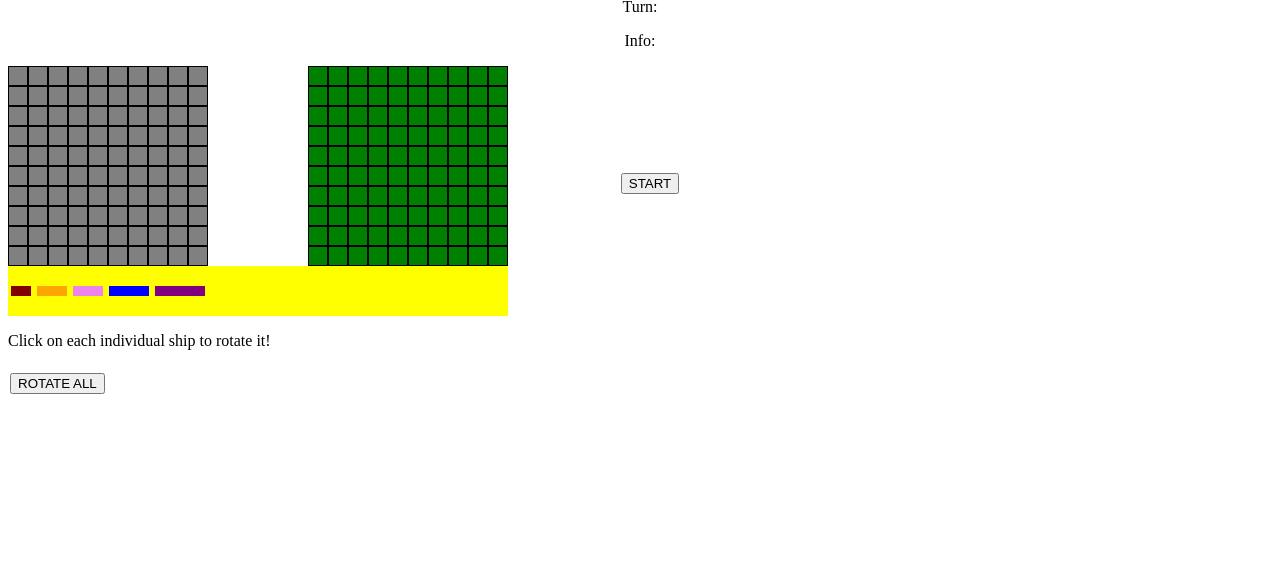
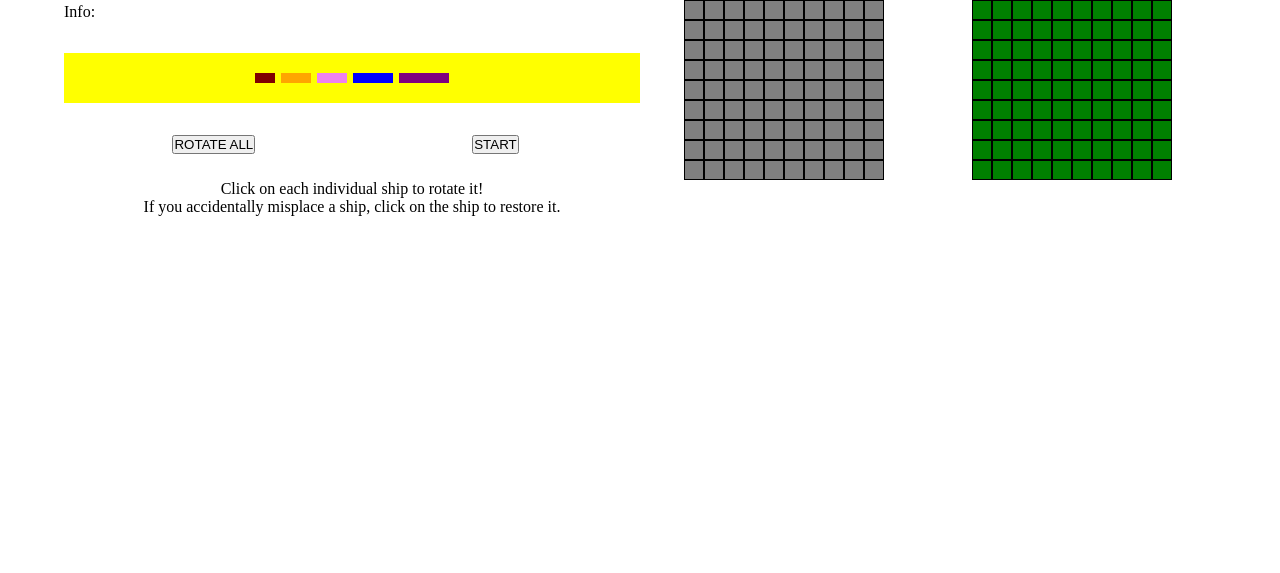
Before and after one commit to Kunj-Parikh/Battleship, a website: page public/index.html in a window 1280 px wide. Shown: the part 227-800 px from the top of the page. Drawn offline with nearby package versions, Linux system fonts and the light colour scheme.

Commit message:
Refactored code to be flexbox-based

```diff
--- a/public/index.html
+++ b/public/index.html
@@ -25,19 +25,17 @@
         <div class="ready">Ready <span><img id="red2" src="imgs/crying_chick.png"></span></div>
     </div>
 
-    <h1>Battleship</h1>
+    <!-- gameboards -->
+    <div id="actualGame">
+        <div id="not-boards">
             <div id="game-info">
+                <h1 style="text-align: center;">Battleship</h1>
                 <!-- Info/turn displays, will inject text into this -->
-        <p>Turn: <span id="turn-display"></span></p>
-        <p>Info: <span id="info"></span></p>
+                <p>Turn:<!----><span id="turn-display"></span></p>
+                <p>Info:<!----><span id="info"></span></p>
             </div>
-
-    <!-- gameboards -->
-    <div id="game-container">
-
-    </div>
-
             <!-- ships -->
+            <div id="pos" style="display: flex; align-items: flex-end;">
                 <div class="ship-container">
                     <div id="0" class="ship1-preview ship1 ship" draggable="true"></div>
                     <div id="1" class="ship2-preview ship2 ship" draggable="true"></div>
@@ -45,11 +43,18 @@
                     <div id="3" class="ship4-preview ship4 ship" draggable="true"></div>
                     <div id="4" class="ship5-preview ship5 ship" draggable="true"></div>
                 </div>
-
+            </div>
+            <div id="button-container">
                 <button id="rotate-button">ROTATE ALL</button>
                 <button id="start-button">START</button>
-
-    <p style="text-align:left" id="info-box">Click on each individual ship to rotate it!</p>
+            </div>
+            <br>
+            <p style="text-align:center" id="info-box">Click on each individual ship to rotate it!</p>
+            <p style="text-align:center">If you accidentally misplace a ship, click on the ship to restore it.</p>
+            <br>
+        </div>
+        <div id="game-container"></div>
+    </div>
 </body>
 
 </html>
--- a/public/style.css
+++ b/public/style.css
@@ -1,10 +1,35 @@
+* {
+    margin: 0;
+    padding: 0;
+    box-sizing: border-box;
+}
 .boards {
     width: 200px;
     height: 200px;
     border: black 1px;
     display: flex;
     flex-wrap: wrap;
+}
 
+#actualGame {
+    display:flex;
+    margin: 5vh 5vw 5vh 5vw;
+    /* border: 1px solid black; */
+    flex-flow: row wrap;
+    justify-content: space-between;
+}
+
+#not-boards {
+    display: flex;
+    flex-direction: column;
+    width: 50%;
+}
+
+#game-info {
+    display:flex;
+    text-align: left;
+    justify-content: flex-start;
+    flex-direction: column;
 }
 
 .block {
@@ -16,9 +41,13 @@
 
 
 #game-container {
-    width: 500px;
+    width: 50%;
     display: flex;
-    justify-content: space-between;
+    justify-content: space-around;
+    flex-wrap:wrap;
+    margin-top: 4vh;
+    margin-bottom:4vh;
+    padding: 0;
 }
 
 body {
@@ -26,11 +55,14 @@ body {
 }
 
 .ship-container {
-    width: 500px;
+    width: 100%;
     height: 50px;
     background-color: yellow;
     align-items: center;
     display: flex;
+    justify-content: center;
+    flex-flow: row wrap;
+    margin-top: 4vh;
 }
 
 .ship1-preview {
@@ -91,18 +123,34 @@ body {
     background-color: green !important;
 } */
 
+#button-container {
+    display:flex;
+    justify-content: space-around;
+    margin-top: 4vh;
+    margin-bottom: 1vh;
+    width: 44vw;
+    flex-wrap:wrap;
+}
 #rotate-button {
-    position: absolute;
-    left: 10px;
-    top: 600px;
+    /* position: absolute; */
+    display:flex;
+
+    /* left: 10px;
+    top: 600px; */
 
 }
 
 #start-button {
-    position: absolute;
+    /* position: absolute;
     top: 400px;
-    left: 48.5%;
+    left: 48.5%; */
+    display:flex;
 
+}
+
+#game-info p {
+    margin:0;
+    padding:0;
 }
 
 #info {
```
Lines whose indentation alone changed are shown as unchanged.
